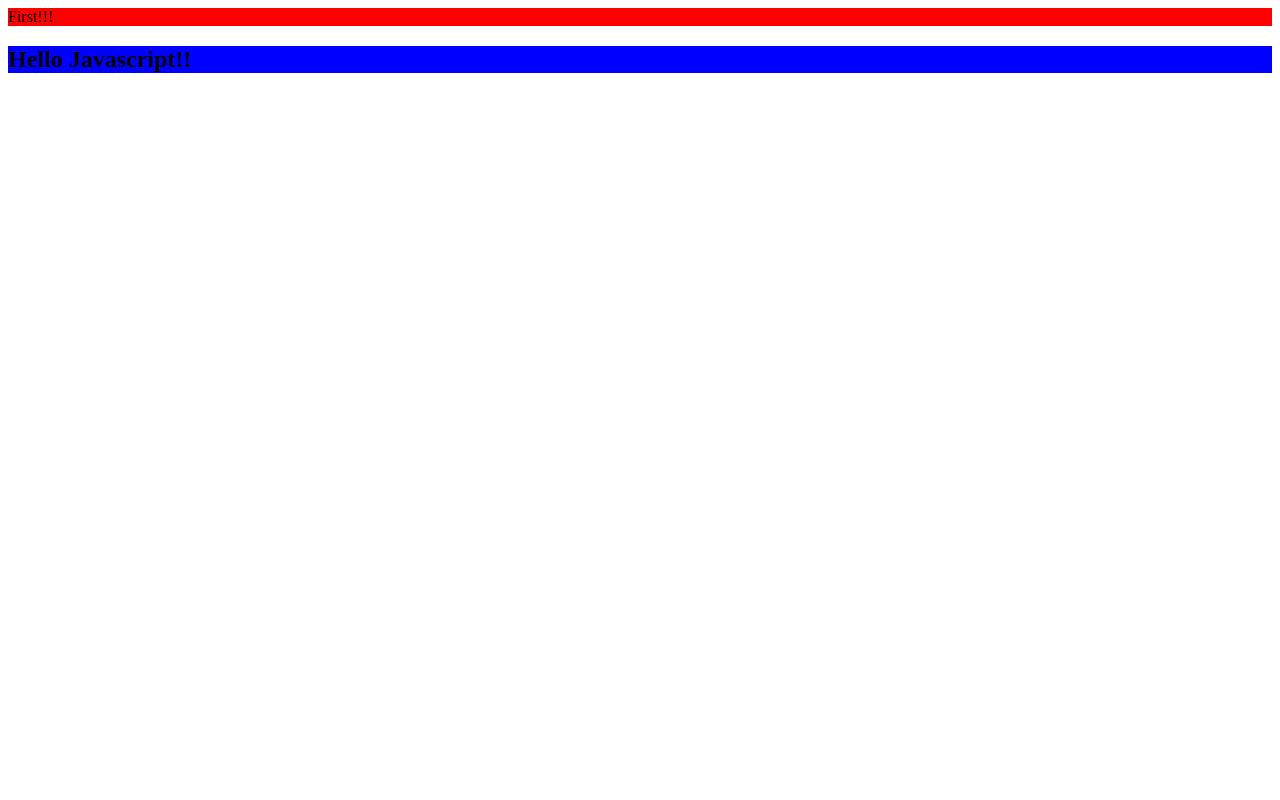
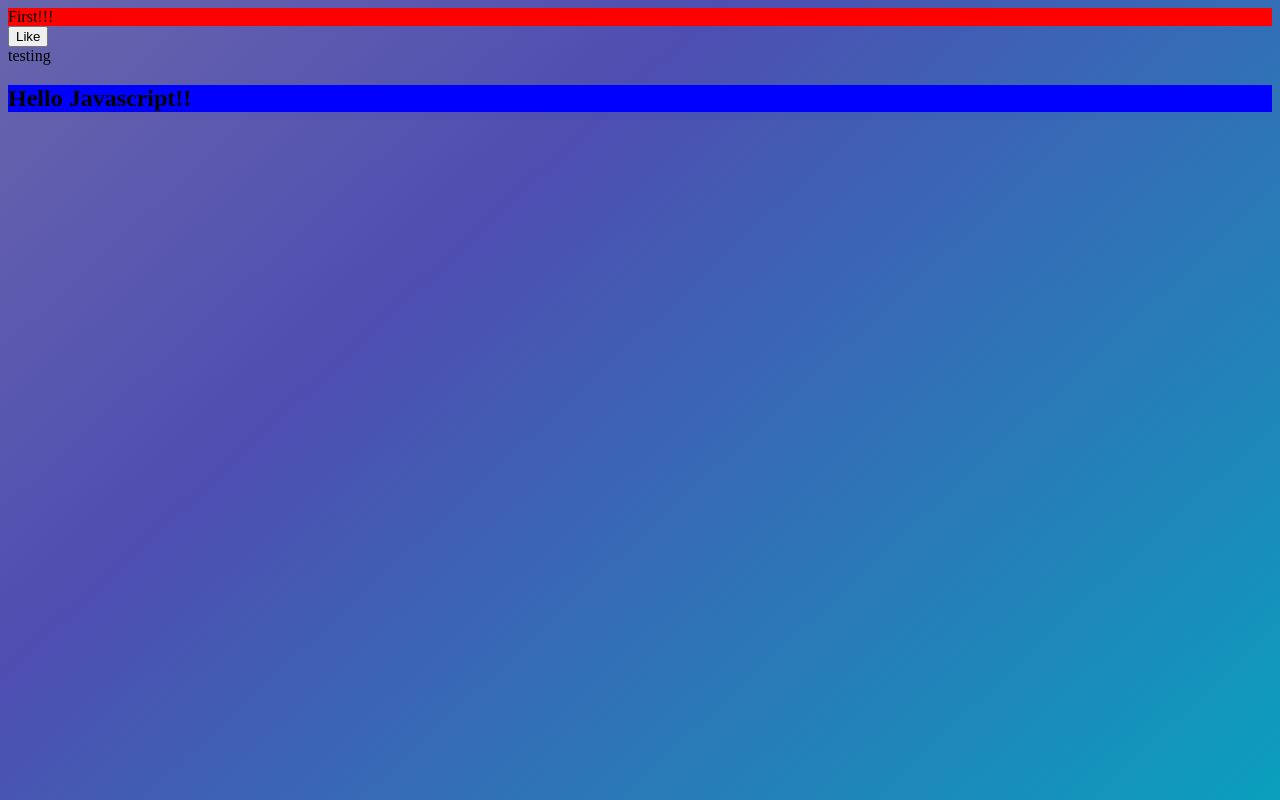
Before and after one commit to ApothecaryOfLight/KetrisVersus, a website: page frontend/index.html in a window 1280 px wide. Drawn offline with nearby package versions, Linux system fonts and the light colour scheme.

Commit message:
Added ReactJS and a background CSS gradient.

```diff
--- a/frontend/index.html
+++ b/frontend/index.html
@@ -8,5 +8,7 @@
 </head>
 <body>
 <div id='testing_div' class='red'>First!!!</div>
+<div id="like_button_container"></div>
+testing
 </body>
 </html>
--- a/frontend/script.js
+++ b/frontend/script.js
@@ -1,3 +1,25 @@
+'use strict';
+
+const e = React.createElement;
+
+class LikeButton extends React.Component {
+	constructor(props) {
+		super(props);
+		this.state = { liked: false };
+	}
+
+	render() {
+		if( this.state.liked ) {
+			return 'You liked this.';
+		}
+		return e(
+			'button',
+			{ onClick: () => this.setState({liked:true}) },
+			'Like'
+		);
+	}
+}
+
 document.addEventListener( "DOMContentLoaded", function(event) {
 	console.log( 'Initing...' );
 
@@ -7,4 +29,7 @@ document.addEventListener( "DOMContentLoaded", function(event) {
 	document.body.append(div);
 
 	console.log( 'Done!' );
+
+	const domContainer = document.querySelector('#like_button_container');
+	ReactDOM.render(e(LikeButton), domContainer);
 });
--- a/frontend/style.css
+++ b/frontend/style.css
@@ -4,3 +4,12 @@ background-color: red;
 .blue {
 background-color: blue;
 }
+html {
+height: 100%;
+}
+body {
+background: rgb(105,101,172);
+background: linear-gradient(137deg, rgba(105,101,172,1) 0%, rgba(78,78,177,1) 34%, rgba(10,159,189,1) 100%);
+background-repeat: no-repeat;
+background-attachement: fixed;
+}
```
